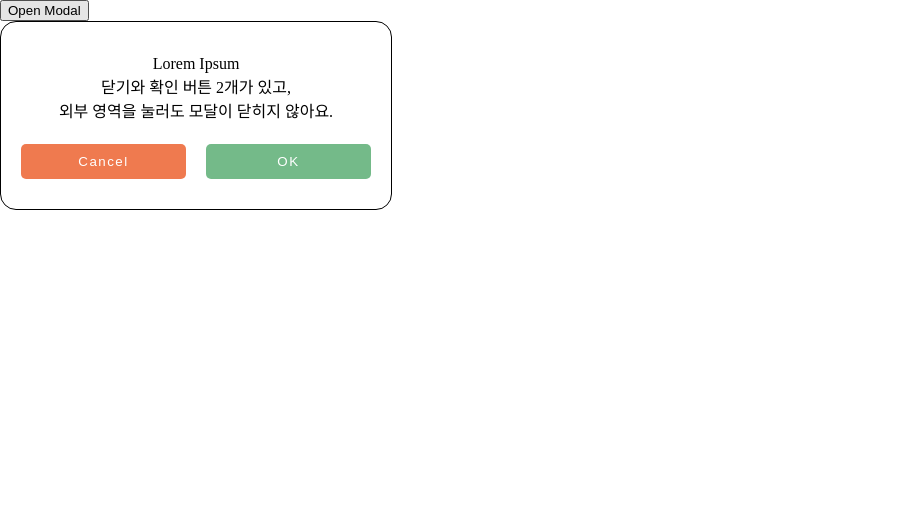
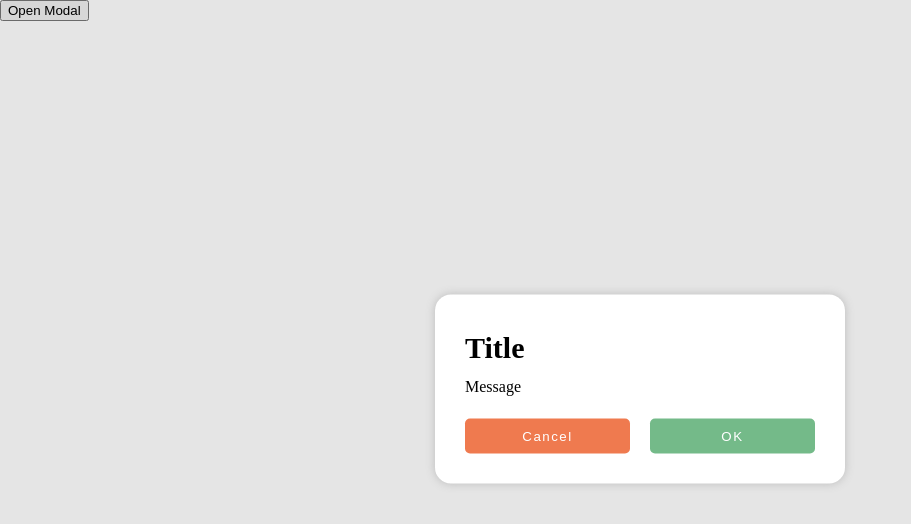
Before and after one commit to nvnhong/playground, a React (Vite) app in the folder UI/: page / in a window 1280 px wide. Both pictures are taken after a click on the button "Open Modal". Shown: the top 524 px of the page, without its empty margins (0-911 px from the left). Built offline with nearby package versions, Linux system fonts and the light colour scheme.

Commit message:
Modal UI 내용 및 디자인 수정

```diff
--- a/UI/src/components/Modal/Popup.jsx
+++ b/UI/src/components/Modal/Popup.jsx
@@ -2,11 +2,12 @@ import { styled } from "styled-components";
 
 export default function Popup({ handleClick }) {
   return (
-    <Container>
+    <>
+      <BackGround />
+      <ModalContainer>
         <Content>
-        <h1>Lorem Ipsum</h1>
-        닫기와 확인 버튼 2개가 있고, <br />
-        외부 영역을 눌러도 모달이 닫히지 않아요.
+          <h1>Title</h1>
+          <p>Message</p>
         </Content>
         <Buttons>
           <Button color={"red"} onClick={handleClick}>
@@ -14,25 +15,45 @@ export default function Popup({ handleClick }) {
           </Button>
           <Button color={"green"}>OK</Button>
         </Buttons>
-    </Container>
+      </ModalContainer>
+    </>
   );
 }
 
-const Container = styled.div`
+const BackGround = styled.div`
+  position: fixed;
+  top: 0;
+  left: 0;
+  width: 100vw;
+  height: 100vh;
+  background-color: rgba(0, 0, 0, 0.1);
+`;
+
+const ModalContainer = styled.div`
+  position: absolute;
+  top: 25%;
+  left: 50%;
+  transform: translate(-50%, 50%);
+  z-index: 1000;
   display: flex;
   flex-direction: column;
   row-gap: 20px;
   width: 350px;
-  border: 1px solid black;
   border-radius: 1rem;
   background-color: white;
-  padding: 30px 20px;
+  padding: 30px;
   user-select: none;
+  box-shadow: 0 0 10px #bbb;
 `;
 
 const Content = styled.div`
-  text-align: center;
   line-height: 1.5;
+
+  h1 {
+    font-size: 30px;
+    font-weight: bold;
+    margin-bottom: 5px;
+  }
 `;
 
 const Buttons = styled.div`
@@ -52,7 +73,8 @@ const Button = styled.button`
   }};
   color: white;
   letter-spacing: 1.5px;
-  transition: all 0.5s ease;
+  cursor: pointer;
+  transition: all 0.2s ease;
 
   &:hover {
     filter: brightness(110%);
```
Lines whose indentation alone changed are shown as unchanged.
